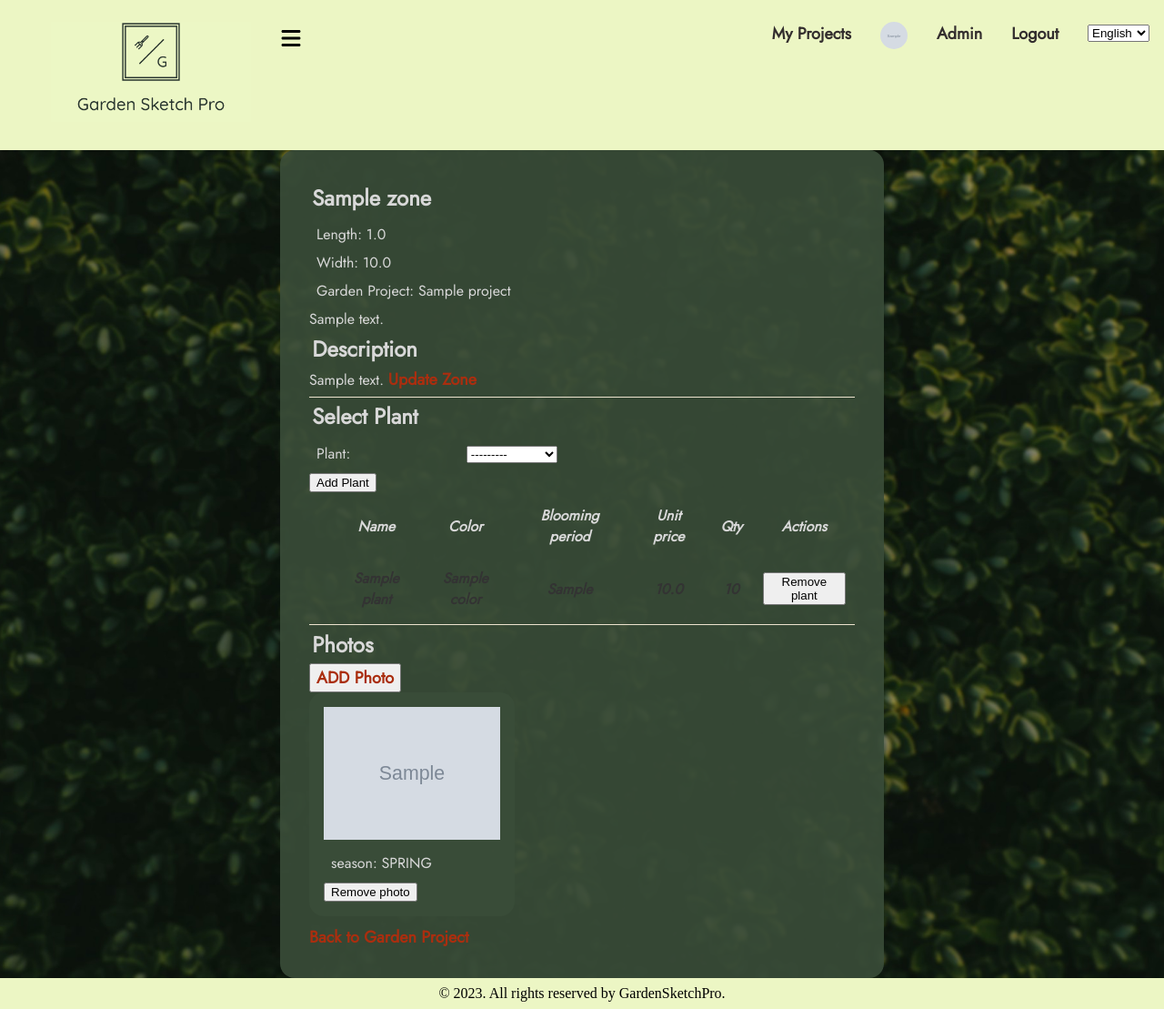
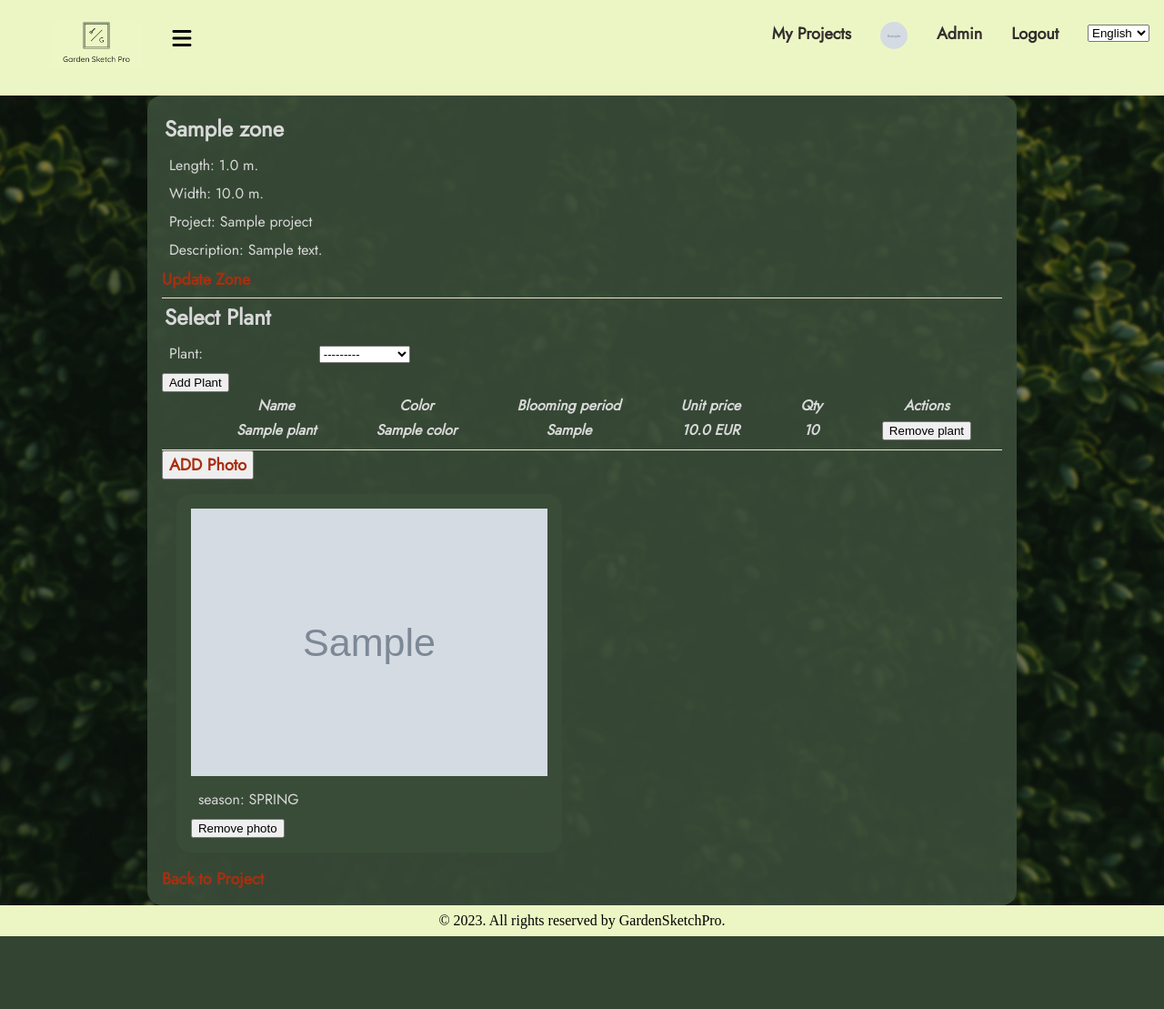
Before and after one commit to JuliusButkus/GardenSketch, a Django app: page /zone/1/ in a window 1280 px wide. Shown: the whole page at 91% size. After the commit the page ends 1029 px from the top, so only its background shows below. Run offline with Django 4.2, Linux system fonts and the light colour scheme; a user stored in the database is signed in; tables that the repository leaves empty hold one stand-in row (values such as "Sample post"); grey boxes marked "Sample" are stand-in pictures; some libraries are stand-ins or nearby versions.

Commit message:
liko tik migtukus pakoreguoti

```diff
--- a/gardensketch/gardenplaner/static/css/base_style.css
+++ b/gardensketch/gardenplaner/static/css/base_style.css
@@ -29,16 +29,13 @@ div.content {
   justify-content: center;
 }
 div.main-content {
-  position: relative;
   background-color: rgb(58, 77, 57, 0.9);
   border-radius: 1rem;
-  padding: 2rem;
-  margin-left: 40rem;
-  margin-right: 40rem;
+  padding: 1rem;
   font-family: 'Jost', sans-serif;
   font-size: medium;
   min-width: 600px;
-  max-width: 2000px;
+  max-width: 1000px;
 }
 div.form-main-content {
   background-color: rgb(58, 77, 57, 0.9);
@@ -57,23 +54,25 @@ div.form-main-content h1 {
 }
 div.card-list {
   display: flex;
+  flex-direction: row;
   flex-wrap: wrap;
   gap: 2px;
-  max-width: fit-content;
+  padding: 1rem;
+  margin: 0;
 }
 div.card {
-  width: 45%;
+  width: 44%;
   margin-bottom: 10px;
-  border: #04AA6D 2px;
   border-radius: 1rem;
   padding: 1rem;
   background-color: rgb(58, 77, 57, 0.9);
+  margin: 0;
 }
-@media (max-width: 600px) {
+/* @media (max-width: 600px) {
   .card {
       width: 100%;
   }
-}
+} */
 /* form styles */
 form p label {
   min-width: 10rem;
@@ -92,7 +91,7 @@ a:hover {
 }
 /* image styles */
 img.logo {
-    height: 110px;
+    height: 50px;
     width: auto;
 }
 img.title {
@@ -302,10 +301,11 @@ table.plant-table {
   orientation: landscape;
   orientation: center;
   list-style-type: none;
-  margin-left: 1.5rem;
+  margin-left: 3rem;
 }
 table.plant-table th{
-    padding: 0.8rem;
+    padding-left: 2rem;
+    padding-right: 2rem;
     text-align: center;
     font-style: italic;
     font-size: medium;
@@ -313,9 +313,10 @@ table.plant-table th{
 }
 table.plant-table td{
     margin-bottom: 0.5rem;
-    padding: 0.5rem;
+    padding-left: 2rem;
+    padding-right: 2rem;
     text-align: center;
-    color: #333333;
+    color: #d8d8d8 ;
     font-style: italic;
     font-size: medium;
     font-weight: 600;
--- a/gardensketch/gardenplaner/templates/base.html
+++ b/gardensketch/gardenplaner/templates/base.html
@@ -51,7 +51,7 @@
                 <li>
                     <form class="inline-form" action="{% url "set_language" %}" method="POST">
                         {% csrf_token %}
-                        <select name="language" onchange="this.form.submit();">
+                        <select class="language-select" name="language" onchange="this.form.submit();">
                             {% for language in LANGUAGES %}
                                 <option value="{{ language.0 }}"
                                 {% if language.0 == LANGUAGE_CODE %} selected {% endif %}
--- a/gardensketch/gardenplaner/templates/gardenplaner/delete_zone.html
+++ b/gardensketch/gardenplaner/templates/gardenplaner/delete_zone.html
@@ -11,7 +11,7 @@
         {% csrf_token %}
         <button type="submit" class="btn btn-danger">{% trans "Yes, Delete" %}</button>
       </form>
-      <a href="{% url 'zone_detail' pk=zone.id %}" class="btn btn-secondary">{% trns "cancel"|capfirst %}</a>
+      <a href="{% url 'zone_detail' pk=zone.id %}" class="btn btn-secondary">{% trans "cancel"|capfirst %}</a>
     </div>
   </div>
 </div>
--- a/gardensketch/gardenplaner/templates/gardenplaner/project_detail.html
+++ b/gardensketch/gardenplaner/templates/gardenplaner/project_detail.html
@@ -44,6 +44,7 @@
           {% else %}
             <p>{% trans "No Zones created yet" %}</p>
           {% endif %}
+        </div>
         <a href="{% url 'my_projects' %}" class="btn btn-primary center">{% trans "Back to My Projects" %}</a>
       </div>
     </div>
--- a/gardensketch/gardenplaner/templates/gardenplaner/zone_detail.html
+++ b/gardensketch/gardenplaner/templates/gardenplaner/zone_detail.html
@@ -6,20 +6,16 @@
   <div class="content">
     <div class="main-content">
       <h2>{{ zone.name }}</h2>
-      <p class="card-text">Length: {{ zone.lenght }}</p>
-      <p class="card-text">Width: {{ zone.width }}</p>
-      <p class="card-text">Garden Project: {{ zone.project.project_name }}</p>
-      {{zone.description}}
-      {% if zone.description %}
-          <h2>Description</h2>
-          {{ zone.description|safe }}
-      {% endif %}
-      <a href="{% url 'update_zone' pk=zone.id %}">Update Zone</a>
+      <p class="card-text">{% trans "Length"|capfirst %}:  {{ zone.lenght }} m.</p>
+      <p class="card-text">{% trans "Width"|capfirst %}: {{ zone.width }} m.</p>
+      <p class="card-text">{% trans "Project"|capfirst %}: {{ zone.project.project_name }}</p>
+      <p class="card-text">{% trans "Description"|capfirst %}: {{ zone.description }}</p>
+      <a href="{% url 'update_zone' pk=zone.id %}">{% trans "Update Zone" %}</a>
       <h3 class="separator"></h3>
-      <h2>Select Plant</h2>
+      <h2>{% trans "Select Plant" %}</h2>
       <form method="GET" action="{% url 'add_plant' zone_id=zone.pk %}">
         {{ plants_dropdown_form.as_p }}
-        <button type="submit" class="btn btn-primary">Add Plant</button>
+        <button type="submit" class="btn btn-primary">{% trans "Add Plant" %}</button>
       </form>
       <table class="plant-table center">
         <tr>
@@ -32,40 +28,44 @@
         </tr>
         {% for zone_plant in zone.zone_plants.all %}
             <tr class="data-meniu center" >
+              {% if LANGUAGE_CODE == "lt" %}
+                <td>{{ zone_plant.plant.name_lt }}</td>
+                <td>{{ zone_plant.color.name_lt }}</td>
+              {% else %}
                 <td>{{ zone_plant.plant.name_en }}</td>
                 <td>{{ zone_plant.color.name_en }}</td>
+                {% endif %}
                 <td>{{ zone_plant.blooming_period }}</td>
-                <td>{{ zone_plant.price }}</td>
+                <td>{{ zone_plant.price }} EUR</td>
                 <td>{{ zone_plant.qty }}</td>
                 <td>
                     <form method="post" action="{% url 'delete_zone_plant' zone_id=zone.id pk=zone_plant.id %}" style="display: inline;">
                         {% csrf_token %}
-                        <button type="submit" class="btn btn-danger btn-sm">Remove plant</button>
+                        <button type="submit" class="btn btn-danger btn-sm">{% trans "Remove plant"|capfirst %}</button>
                     </form>
                 </td>
             </tr>
         {% endfor %}
     </table>
     <h3 class="separator"></h3>
-    <h3>Photos</h3>
-    <button><a href="{% url 'add_photo' zone_id=zone.pk %}">ADD Photo</a></button>
+    <button><a href="{% url 'add_photo' zone_id=zone.pk %}">{% trans "ADD Photo"|capfirst %}</a></button>
     <div class="card-list">
     {% for photo in zone.photos.all %}
       <div class="card">
           {% if photo.image %}
               <img src="{{ photo.image.url }}" alt="Photo">
           {% else %}
-              <p>No image available</p>
+              <p>{% trans "No image available" %}</p>
           {% endif %}
           <p>season: {{ photo.season }}</p>
           <form method="post" action="{% url 'delete_zone_photo' zone_id=zone.id pk=photo.id %}" style="display: inline;">
             {% csrf_token %}
-            <button type="submit" class="btn btn-danger btn-sm">Remove photo</button>
+            <button type="submit" class="btn btn-danger btn-sm">{% trans "Remove photo"|capfirst %}</button>
         </form>
       </div>
     {% endfor %}
     </div>
-    <a href="{% url 'project_detail' pk=zone.project.id %}" class="btn btn-primary">Back to Garden Project</a>
+    <a href="{% url 'project_detail' pk=zone.project.id %}" class="btn btn-primary">{% trans "Back to Project" %}</a>
     </div>
   </div>
 </div>
--- a/gardensketch/gardenplaner/views.py
+++ b/gardensketch/gardenplaner/views.py
@@ -72,7 +72,7 @@ class PlantListView(generic.ListView):
     model = models.Plant
     template_name = "gardenplaner/plant_list.html"
     context_object_name = "plant_list"
-    paginate_by = 2
+    paginate_by = 10
 
     def get_context_data(self, **kwargs) -> dict[str, Any]:
         context = super().get_context_data(**kwargs)
```
Also changed, not shown: gardensketch/gardenplaner/templates/gardenplaner/inc/plant_types_card.html (+7 -1 lines), gardensketch/gardenplaner/locale/lt/LC_MESSAGES/django.po, gardensketch/userprofile/locale/lt/LC_MESSAGES/django.po. Lines whose indentation alone changed are shown as unchanged.
